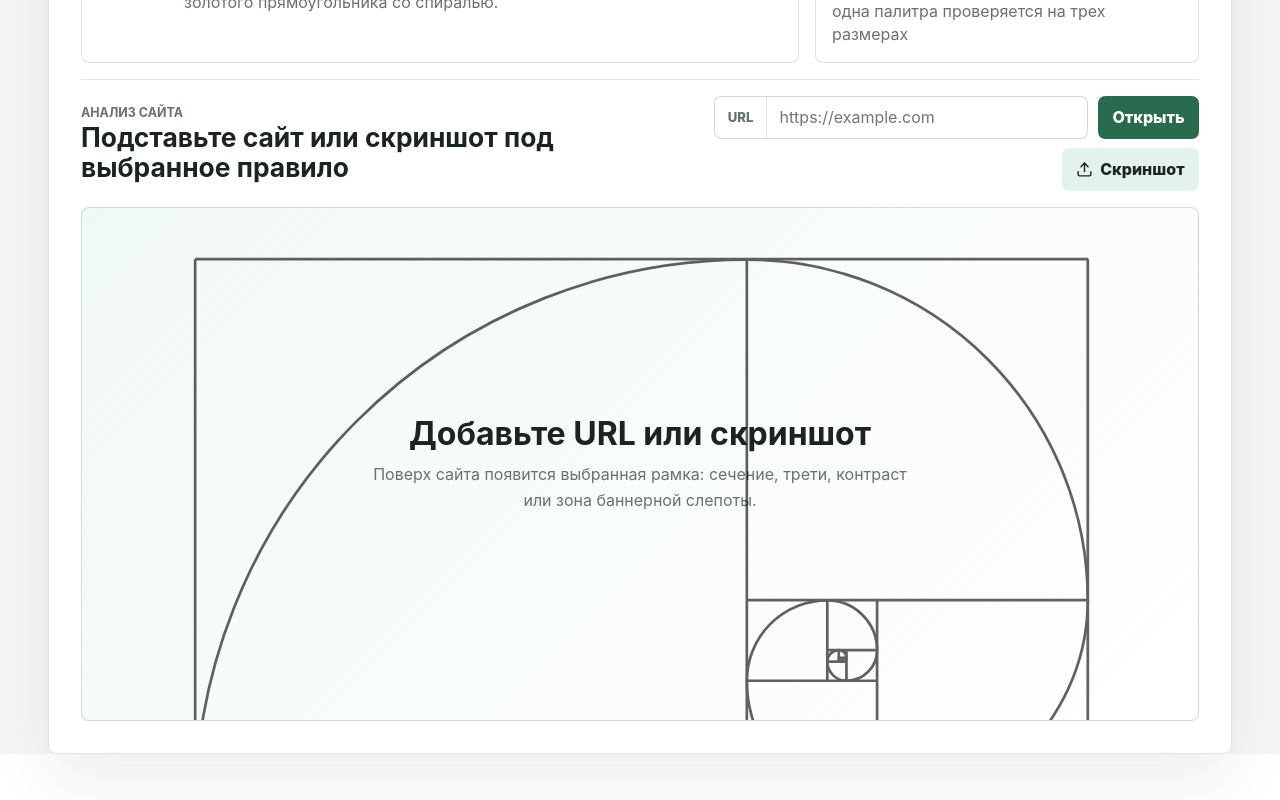
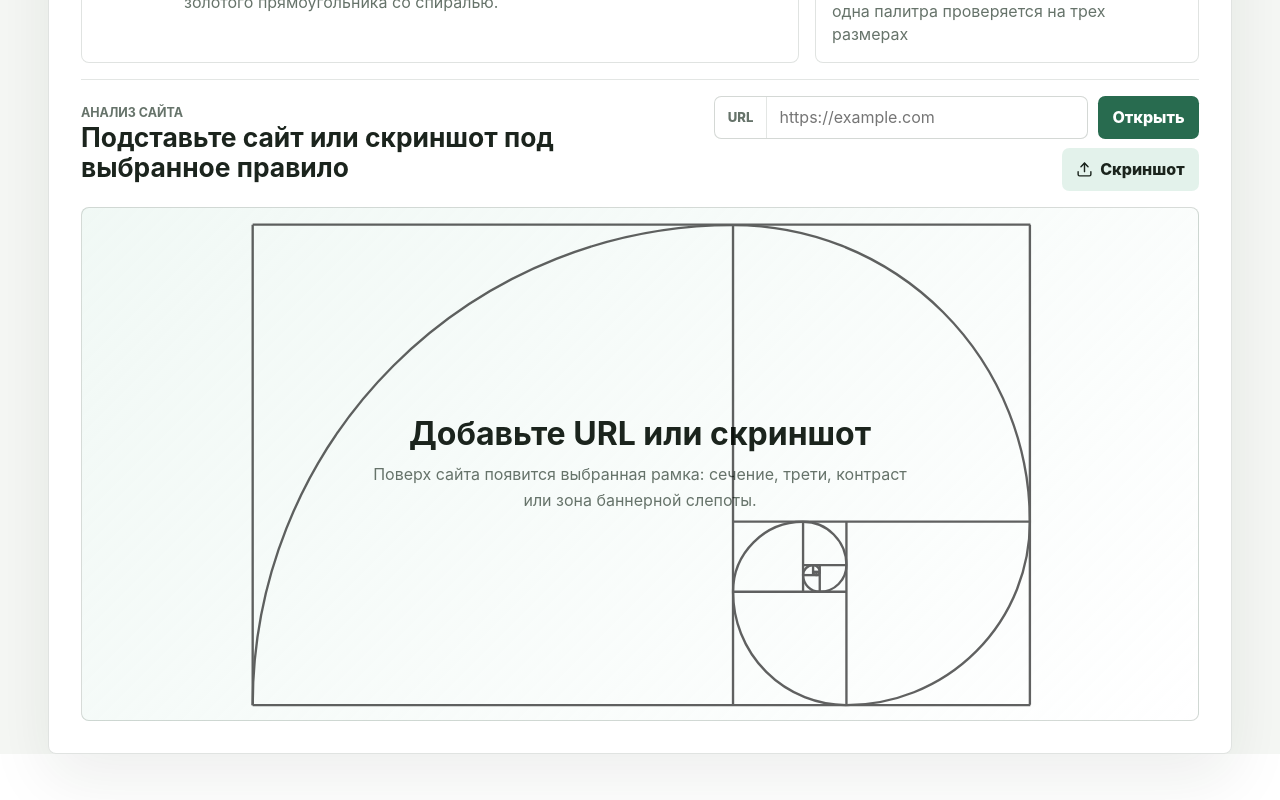
Before and after one commit to selfnesss/sitepal, a React (Vite) app: page / in a window 1280 px wide. Shown: the part 1964-2764 px from the top of the page. Built offline with nearby package versions, Linux system fonts and the light colour scheme.

Commit message:
Fit golden ratio overlay to analysis frame

```diff
--- a/src/main.tsx
+++ b/src/main.tsx
@@ -622,9 +622,11 @@ function AnalysisOverlay({ view }: { view: RuleView }) {
 
   if (view === "phi") {
     return (
-      <div className="analysis-golden" aria-hidden="true">
-        <img src={goldenSpiralImage} alt="" />
-      </div>
+      <div
+        className="analysis-golden"
+        style={{ backgroundImage: `url(${goldenSpiralImage})` }}
+        aria-hidden="true"
+      />
     );
   }
 
--- a/src/styles.css
+++ b/src/styles.css
@@ -901,14 +901,10 @@ h2 {
 }
 
 .analysis-golden {
-  display: grid;
-  place-items: center;
-  padding: clamp(0.8rem, 3vw, 2rem);
-}
-
-.analysis-golden img {
-  width: min(96%, 58rem);
-  height: auto;
+  padding: clamp(0.75rem, 2vw, 1.4rem);
+  background-position: center;
+  background-repeat: no-repeat;
+  background-size: contain;
   opacity: 0.62;
   mix-blend-mode: multiply;
 }
```
